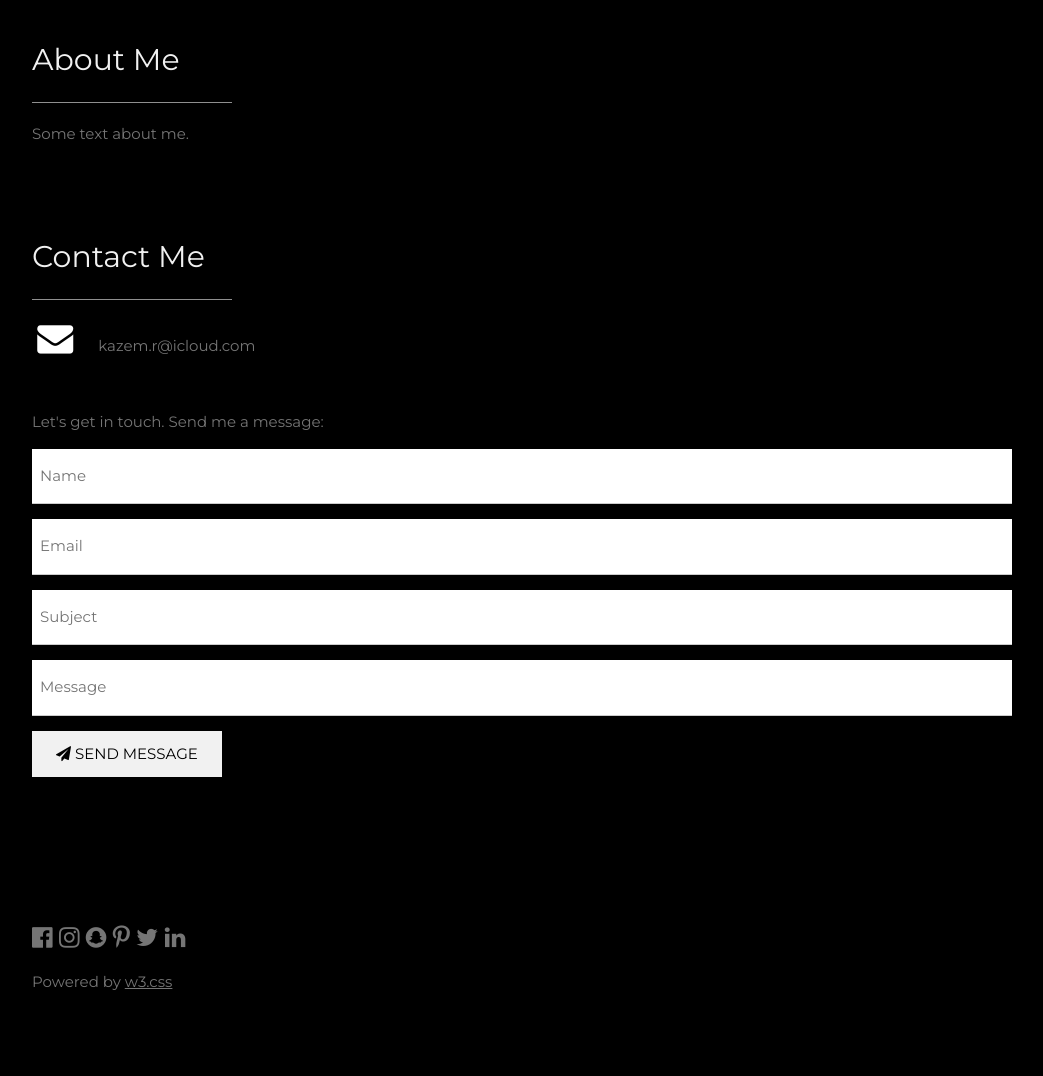
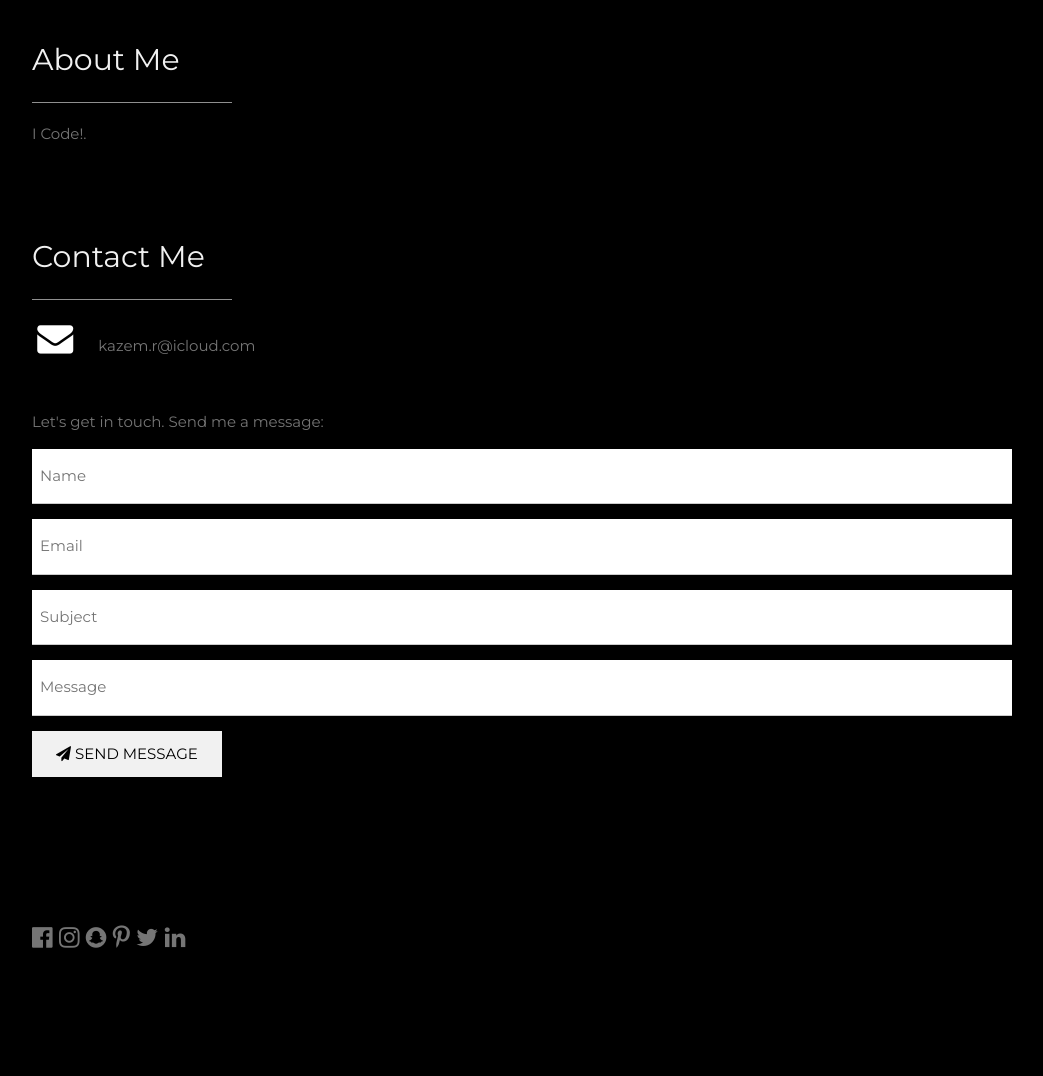
Before and after one commit to KazemRamadan/codedbykazem, a website: page index.html in a window 1280 px wide. Shown: the part 260-1336 px from the top of the page, without its empty margins (118-1161 px from the left). Drawn offline with nearby package versions, Linux system fonts and the light colour scheme.

Commit message:
amending about me part

```diff
--- a/index.html
+++ b/index.html
@@ -8,11 +8,9 @@
 <style>
 body, h1,h2,h3,h4,h5,h6 {font-family: "Montserrat", sans-serif}
 .w3-row-padding img {margin-bottom: 12px}
-/* Set the width of the sidebar to 120px */
 .w3-sidebar {width: 120px;background: #222;}
-/* Add a left margin to the "page content" that matches the width of the sidebar (120px) */
 #main {margin-left: 120px}
-/* Remove margins from "page content" on small screens */
+
 @media only screen and (max-width: 600px) {#main {margin-left: 0}}
 </style>
 </head>
@@ -26,7 +24,7 @@ body, h1,h2,h3,h4,h5,h6 {font-family: "Montserrat", sans-serif}
 <div class="w3-content w3-justify w3-text-grey w3-padding-64" id="about">
     <h2 class="w3-text-light-grey">About Me</h2>
     <hr style="width:200px" class="w3-opacity">
-    <p>Some text about me.
+    <p>I Code!.
     </p>
 <!-- Contact Section -->
 <div class="w3-padding-64 w3-content w3-text-grey" id="contact">
@@ -63,7 +61,6 @@ body, h1,h2,h3,h4,h5,h6 {font-family: "Montserrat", sans-serif}
     <i class="fa fa-pinterest-p w3-hover-opacity"></i>
     <i class="fa fa-twitter w3-hover-opacity"></i>
     <i class="fa fa-linkedin w3-hover-opacity"></i>
-    <p class="w3-medium">Powered by <a href="https://www.w3schools.com/w3css/default.asp" target="_blank" class="w3-hover-text-green">w3.css</a></p>
 <!-- End footer -->
 </footer>
 
```
Lines whose indentation alone changed are shown as unchanged.
